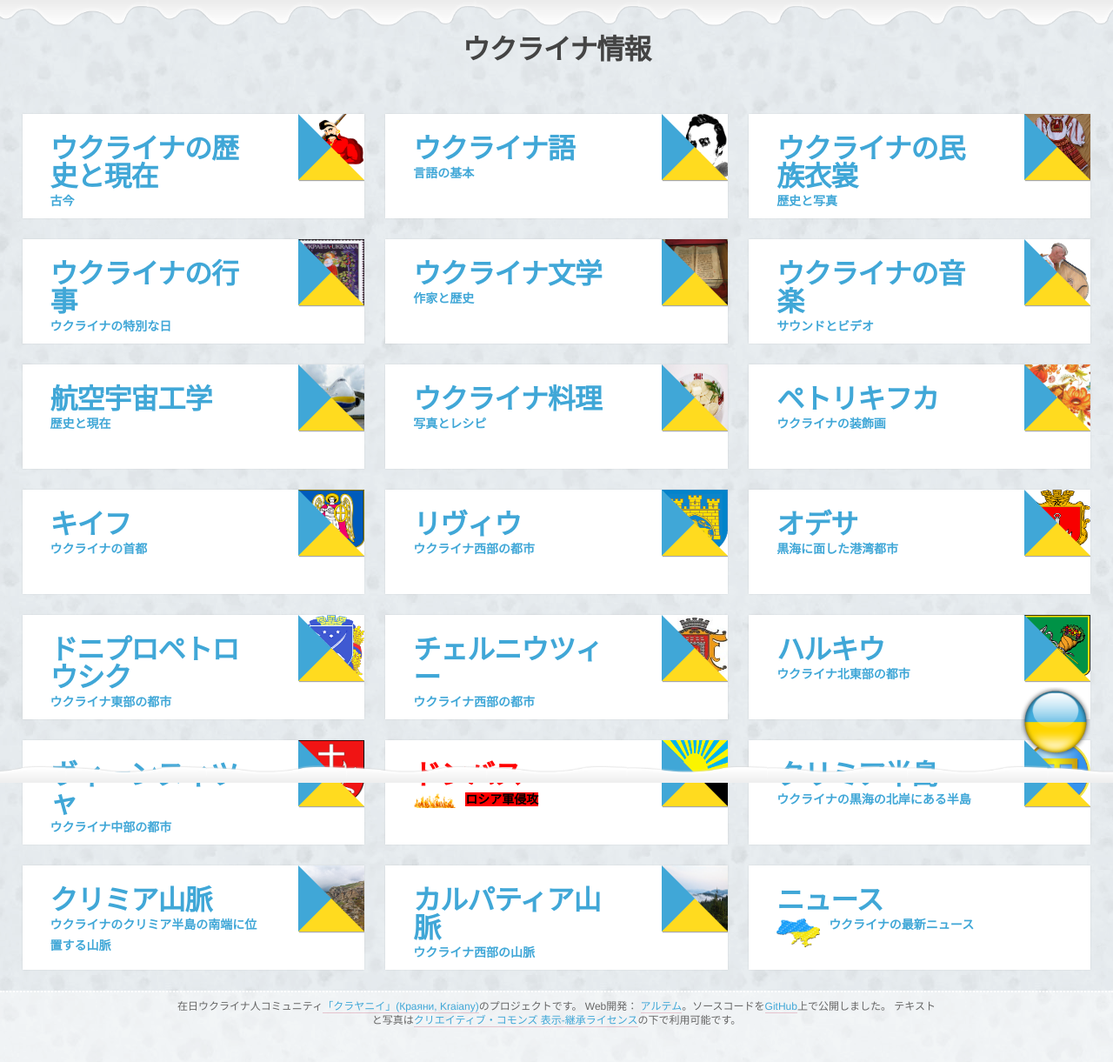
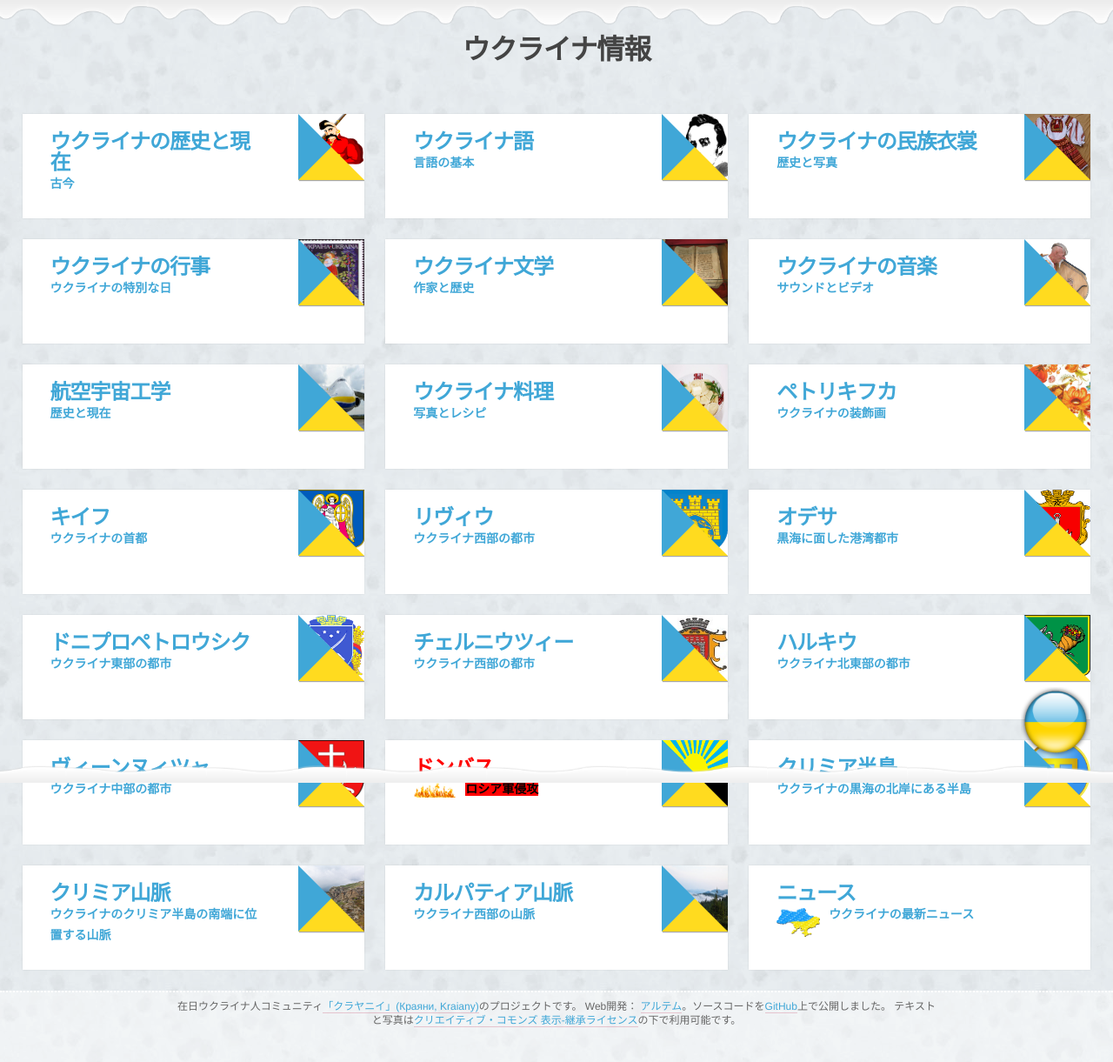
Before and after one commit to Kraiany/ukraine-info, a Jekyll site: the page built from index.md, in a window 1280 px wide. Shown: the whole page at 87% size. Built offline with Jekyll 4.4.1, drawn with Linux system fonts in a browser that asks for light colours; Markdown is read by kramdown in place of the engine named in the settings.

Commit message:
Formatting fixes

```diff
--- a/css/main.css
+++ b/css/main.css
@@ -71,11 +71,6 @@ nav > h1 {
 	margin: 1.334em 0 0;
    -webkit-font-smoothing: antialiased;
     }
-
-.grid li h2 {
-	font-size: 1.5em;
-	letter-spacing: -1px;
-}
 
 article-desc {
 	font-weight: 600;
@@ -446,7 +441,8 @@ main .img-wrapper {
     }
 
 .grid li h2 {
-	font-size: 2.0em;
+	font-size: 1.5em;
+	letter-spacing: -1px;
 	margin-top: 0.5em;
     }
 
```
